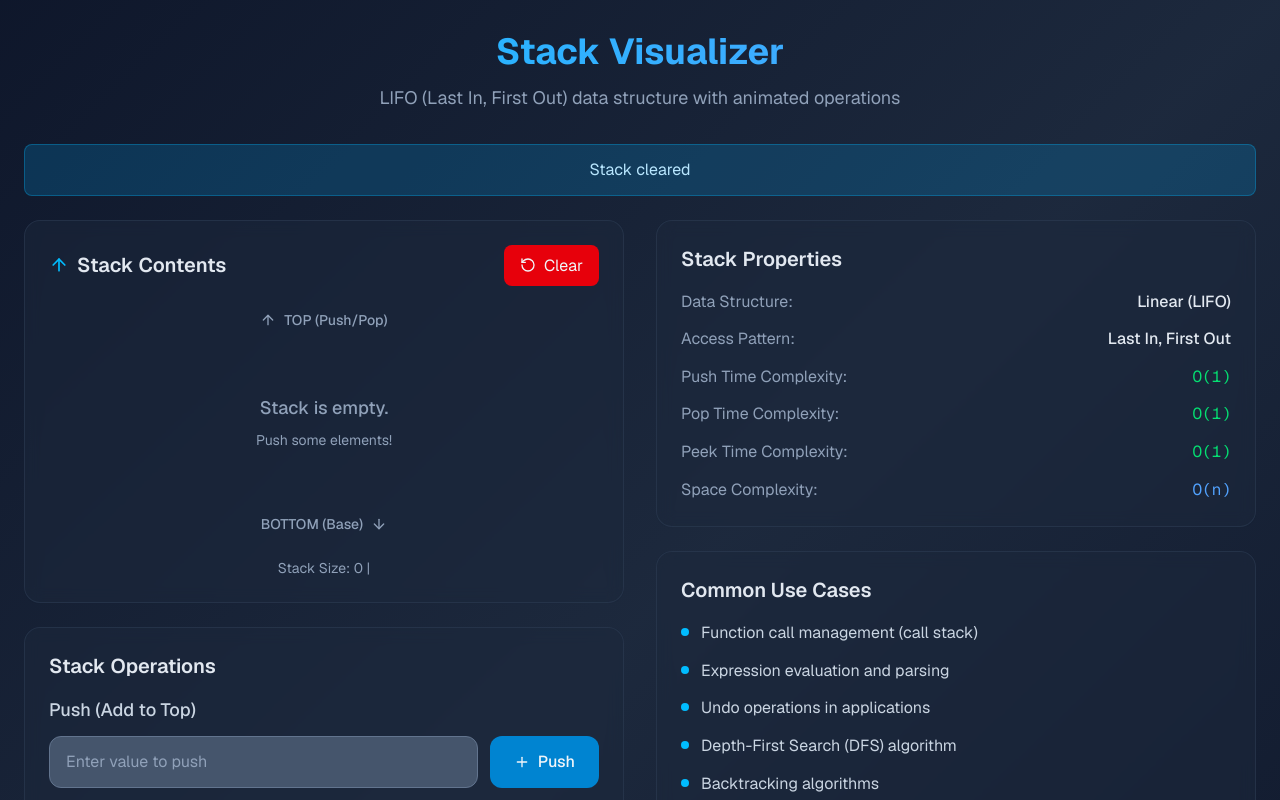
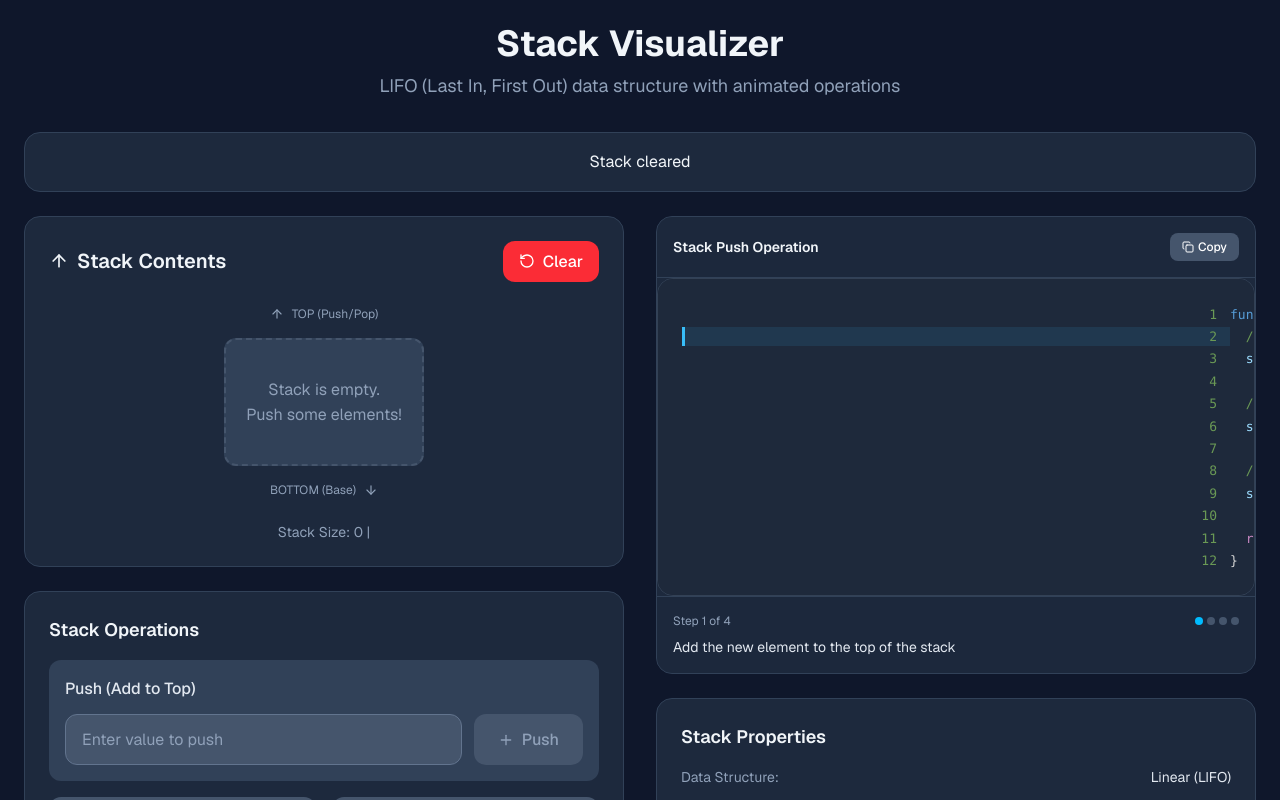
Before and after one commit to gael55x/DSA-Visualizer, a Next.js app in the folder dsa-visualizer/: page /stack in a window 1280 px wide. Both pictures are taken after a click on the button "Clear". Shown: the top 800 px of the page. Built offline with nearby package versions, Linux system fonts and the light colour scheme.

Commit message:
Fixed Stack visualizer such that it showcases as LIFO behavior

```diff
--- a/dsa-visualizer/components/visualizers/StackVisualizer.tsx
+++ b/dsa-visualizer/components/visualizers/StackVisualizer.tsx
@@ -2,8 +2,8 @@
 import { useState, useCallback } from 'react';
 import { motion, AnimatePresence } from 'framer-motion';
 import { Plus, Minus, Eye, RotateCcw, ArrowDown, ArrowUp } from 'lucide-react';
-
-const delay = (ms: number) => new Promise(resolve => setTimeout(resolve, ms));
+import CodeHighlighter from '../ui/CodeHighlighter';
+import { cn, delay } from '../../lib/utils';
 
 interface StackElement {
   value: number;
@@ -88,7 +88,7 @@ export default function StackVisualizer() {
   const [inputValue, setInputValue] = useState('');
   const [message, setMessage] = useState('');
   const [isAnimating, setIsAnimating] = useState(false);
-  const [currentOperation, setCurrentOperation] = useState<'push' | 'pop' | 'peek'>('push');
+  const [currentOperation, setCurrentOperation] = useState<string>('push');
   const [currentStep, setCurrentStep] = useState(0);
   const [peekedValue, setPeekedValue] = useState<number | null>(null);
 
@@ -104,6 +104,7 @@ export default function StackVisualizer() {
       showMessage('Please enter a value', 'error');
       return;
     }
+
     const value = parseInt(inputValue);
     if (isNaN(value)) {
       showMessage('Please enter a valid number', 'error');
@@ -221,70 +222,83 @@ export default function StackVisualizer() {
     showMessage('Stack cleared', 'info');
   };
 
-  // Reverse the stack for proper visualization (top element at top)
-  const visualStack = [...stack].reverse();
-
   return (
-    <div className="min-h-screen bg-gradient-to-br from-slate-900 via-slate-800 to-slate-900 text-slate-100">
-      <div className="container mx-auto px-6 py-8">
+    <div className="min-h-screen bg-slate-900 p-6">
+      <div className="max-w-7xl mx-auto">
         {/* Header */}
-        <div className="text-center mb-8">
-          <h1 className="text-4xl font-bold bg-gradient-to-r from-sky-400 to-blue-400 bg-clip-text text-transparent mb-3">
-            Stack Visualizer
-          </h1>
+        <motion.div
+          initial={{ opacity: 0, y: -20 }}
+          animate={{ opacity: 1, y: 0 }}
+          className="text-center mb-8"
+        >
+          <h1 className="text-4xl font-bold text-slate-100 mb-2">Stack Visualizer</h1>
           <p className="text-slate-400 text-lg">
             LIFO (Last In, First Out) data structure with animated operations
           </p>
-        </div>
+        </motion.div>
 
         {/* Message Display */}
-        <div className="mb-6">
+        <AnimatePresence>
           {message && (
-            <div className="bg-sky-500/20 border border-sky-400/30 rounded-lg px-4 py-3 text-sky-200 text-center">
+            <motion.div
+              initial={{ opacity: 0, y: -10 }}
+              animate={{ opacity: 1, y: 0 }}
+              exit={{ opacity: 0, y: -10 }}
+              className="mb-6 p-4 bg-slate-800 border border-slate-700 rounded-2xl text-slate-100 text-center"
+            >
               {message}
-            </div>
+            </motion.div>
           )}
-        </div>
+        </AnimatePresence>
 
-        <div className="grid grid-cols-1 lg:grid-cols-2 gap-8">
+        <div className="grid grid-cols-1 xl:grid-cols-2 gap-8">
           {/* Visualization Panel */}
-          <div className="space-y-6">
+          <motion.div
+            initial={{ opacity: 0, x: -10 }}
+            animate={{ opacity: 1, x: 0 }}
+            className="space-y-6"
+          >
             {/* Stack Display */}
-            <div className="bg-slate-800/50 backdrop-blur-sm rounded-2xl border border-slate-700/50 p-6">
+            <div className="bg-slate-800 rounded-2xl p-6 border border-slate-700">
               <div className="flex items-center justify-between mb-6">
-                <div className="flex items-center gap-2">
-                  <ArrowUp className="w-5 h-5 text-sky-400" />
-                  <h3 className="text-xl font-semibold text-slate-200">Stack Contents</h3>
-                </div>
+                <h2 className="text-xl font-semibold text-slate-100 flex items-center gap-2">
+                  <ArrowUp size={20} />
+                  Stack Contents
+                </h2>
                 <button
                   onClick={clearStack}
-                  className="px-4 py-2 bg-red-600 hover:bg-red-700 rounded-lg transition-colors flex items-center gap-2"
+                  disabled={isAnimating}
+                  className="flex items-center gap-2 px-4 py-2 bg-red-500 hover:bg-red-600 disabled:bg-slate-600 text-white disabled:text-slate-400 rounded-xl font-medium transition-colors"
                 >
-                  <RotateCcw className="w-4 h-4" />
+                  <RotateCcw size={16} />
                   Clear
                 </button>
               </div>
 
-              {/* Stack Container - Proper vertical layout */}
-              <div className="flex flex-col items-center space-y-4">
+              {/* Stack Container - Vertical Layout */}
+              <div className="relative flex flex-col items-center">
                 {/* Top Label */}
-                <div className="text-sm text-slate-400 font-medium flex items-center gap-2">
-                  <ArrowUp className="w-4 h-4" />
-                  TOP (Push/Pop)
+                <div className="mb-4 text-xs text-slate-400 flex items-center gap-2">
+                  <ArrowUp size={14} />
+                  <span>TOP (Push/Pop)</span>
                 </div>
 
-                {/* Stack Elements - Proper LIFO visualization */}
-                <div className="relative w-full max-w-xs">
+                {/* Stack Elements - Vertical Stack */}
+                <div className="relative min-w-[200px]">
                 <AnimatePresence mode="popLayout">
                     {stack.length === 0 ? (
-                      <div className="text-center py-12 text-slate-400">
-                        <div className="text-lg font-medium mb-2">Stack is empty.</div>
-                        <div className="text-sm">Push some elements!</div>
-                      </div>
+                    <motion.div
+                        initial={{ opacity: 0 }}
+                        animate={{ opacity: 1 }}
+                        className="w-full h-32 flex items-center justify-center bg-slate-700 rounded-xl border-2 border-dashed border-slate-600 text-slate-400 text-center"
+                    >
+                        Stack is empty.<br />Push some elements!
+                    </motion.div>
                     ) : (
-                      <div className="space-y-2">
-                        {visualStack.map((item, visualIndex) => {
-                          // Get the actual index in the original array
+                    <div className="flex flex-col gap-1">
+                        {/* Reverse the stack array to show newest (top) elements first */}
+                        {[...stack].reverse().map((item, visualIndex) => {
+                        // Calculate the actual index in the original array
                         const actualIndex = stack.length - 1 - visualIndex;
                         const isTop = actualIndex === stack.length - 1;
                         const isBottom = actualIndex === 0;
@@ -292,46 +306,43 @@ export default function StackVisualizer() {
                         return (
                             <motion.div
                             key={item.id}
-                              initial={item.isPushing ? { y: -50, opacity: 0, scale: 0.8 } : false}
+                            layout
+                            initial={{ opacity: 0, scale: 0.8, y: -30 }}
                             animate={{
+                                opacity: 1,
+                                scale: 1,
                                 y: 0,
-                                opacity: 1,
-                                scale: item.isHighlighted ? 1.05 : 1,
-                                backgroundColor: item.isHighlighted ? 'rgb(56 189 248)' : 'rgb(71 85 105)'
+                                backgroundColor: item.isHighlighted
+                                ? 'rgb(56, 189, 248)'
+                                : item.isPushing
+                                ? 'rgb(34, 197, 94)'
+                                : item.isPopping
+                                ? 'rgb(239, 68, 68)'
+                                : 'rgb(51, 65, 85)'
                             }}
-                              exit={item.isPopping ? {
-                                y: -50,
+                            exit={{
                                 opacity: 0,
-                                scale: 0.8
-                              } : { opacity: 0 }}
-                              transition={{
-                                type: "spring",
-                                stiffness: 300,
-                                damping: 30
+                                scale: 0.8,
+                                y: -30,
+                                transition: { duration: 0.3 }
                             }}
+                            transition={{ duration: 0.4 }}
                             className="relative"
                             >
                             {/* Stack Element */}
-                              <div className={`
-                                relative px-6 py-4 rounded-xl border-2 text-center font-bold text-lg
-                                ${item.isHighlighted
-                                  ? 'bg-sky-400 border-sky-300 text-slate-900'
-                                  : 'bg-slate-600 border-slate-500 text-slate-100'
-                                }
-                                transition-all duration-300
-                              `}>
+                            <div className="w-full h-16 flex items-center justify-center rounded-xl border-2 border-slate-600 text-slate-100 font-bold text-lg shadow-lg relative">
                                 {item.value}
 
-                                {/* TOP indicator for the top element */}
+                                {/* TOP indicator for the top element (now correctly at the top visually) */}
                                 {isTop && (
-                                  <div className="absolute -top-2 -right-2 bg-yellow-500 text-yellow-900 px-2 py-1 rounded-full text-xs font-bold">
+                                <div className="absolute -left-16 top-1/2 transform -translate-y-1/2 text-xs bg-yellow-500 text-slate-900 px-2 py-1 rounded font-medium whitespace-nowrap">
                                     TOP
                                 </div>
                                 )}
 
                                 {/* BOTTOM indicator for the bottom element when there are multiple */}
                                 {isBottom && stack.length > 1 && (
-                                  <div className="absolute -bottom-2 -right-2 bg-green-500 text-green-900 px-2 py-1 rounded-full text-xs font-bold">
+                                <div className="absolute -right-20 top-1/2 transform -translate-y-1/2 text-xs bg-green-500 text-white px-2 py-1 rounded font-medium whitespace-nowrap">
                                     BOTTOM
                                 </div>
                                 )}
@@ -345,25 +356,24 @@ export default function StackVisualizer() {
                 </div>
 
                 {/* Bottom Label */}
-                <div className="text-sm text-slate-400 font-medium flex items-center gap-2">
-                  BOTTOM (Base)
-                  <ArrowDown className="w-4 h-4" />
+                <div className="mt-4 text-xs text-slate-400 flex items-center gap-2">
+                  <span>BOTTOM (Base)</span>
+                  <ArrowDown size={14} />
                 </div>
 
                 {/* Stack Pointer Visualization */}
                 {stack.length > 0 && (
-                  <div className="text-xs text-slate-500 flex items-center gap-2">
-                    <ArrowUp className="w-3 h-3" />
-                    <span className="font-mono">Stack Pointer</span>
-                    <ArrowUp className="w-3 h-3" />
+                  <div className="absolute -left-8 top-16 flex flex-col items-center">
+                    <div className="text-xs text-yellow-400 mb-1">Stack Pointer</div>
+                    <ArrowUp className="text-yellow-400" size={16} />
                   </div>
                 )}
               </div>
 
-              <div className="mt-6 text-center text-sm text-slate-400">
+              <div className="mt-6 text-sm text-slate-400 text-center">
                 Stack Size: {stack.length} |
                 {peekedValue !== null && (
-                  <span className="text-sky-400 font-medium">
+                  <span className="text-yellow-400 ml-2">
                     Peeked Value: {peekedValue}
                   </span>
                 )}
@@ -371,13 +381,13 @@ export default function StackVisualizer() {
             </div>
 
             {/* Controls */}
-            <div className="bg-slate-800/50 backdrop-blur-sm rounded-2xl border border-slate-700/50 p-6">
-              <h3 className="text-xl font-semibold text-slate-200 mb-4">Stack Operations</h3>
+            <div className="bg-slate-800 rounded-2xl p-6 border border-slate-700">
+              <h3 className="text-lg font-semibold text-slate-100 mb-4">Stack Operations</h3>
 
               <div className="space-y-4">
                 {/* Push Section */}
-                <div className="space-y-3">
-                  <h4 className="text-lg font-medium text-slate-300">Push (Add to Top)</h4>
+                <div className="p-4 bg-slate-700 rounded-xl">
+                  <h4 className="font-medium text-slate-200 mb-3">Push (Add to Top)</h4>
                   <div className="flex gap-3">
                     <input
                       type="number"
@@ -390,13 +400,17 @@ export default function StackVisualizer() {
                     />
                     <button
                       onClick={pushElement}
-                      disabled={isAnimating}
-                      className="px-6 py-3 bg-sky-600 hover:bg-sky-700 disabled:bg-sky-600/50 rounded-xl font-medium transition-colors flex items-center gap-2"
+                      disabled={isAnimating || !inputValue}
+                      className="flex items-center gap-2 px-6 py-3 bg-sky-500 hover:bg-sky-600 disabled:bg-slate-600 text-white disabled:text-slate-400 rounded-xl font-medium transition-colors"
                     >
                       {isAnimating && currentOperation === 'push' ? (
-                        <div className="w-4 h-4 border-2 border-white border-t-transparent rounded-full animate-spin" />
+                        <motion.div
+                          animate={{ rotate: 360 }}
+                          transition={{ duration: 1, repeat: Infinity, ease: "linear" }}
+                          className="w-4 h-4 border-2 border-white border-t-transparent rounded-full"
+                        />
                       ) : (
-                        <Plus className="w-4 h-4" />
+                        <Plus size={16} />
                       )}
                       Push
                     </button>
@@ -404,16 +418,20 @@ export default function StackVisualizer() {
                 </div>
 
                 {/* Pop and Peek Section */}
-                <div className="grid grid-cols-1 sm:grid-cols-2 gap-3">
+                <div className="grid grid-cols-1 md:grid-cols-2 gap-4">
                   <button
                     onClick={popElement}
                     disabled={isAnimating || stack.length === 0}
-                    className="px-4 py-3 bg-red-600 hover:bg-red-700 disabled:bg-red-600/50 rounded-xl font-medium transition-colors flex items-center justify-center gap-2"
+                    className="flex items-center justify-center gap-2 p-4 bg-red-500 hover:bg-red-600 disabled:bg-slate-600 text-white disabled:text-slate-400 rounded-xl font-medium transition-colors"
                   >
                     {isAnimating && currentOperation === 'pop' ? (
-                      <div className="w-4 h-4 border-2 border-white border-t-transparent rounded-full animate-spin" />
+                      <motion.div
+                        animate={{ rotate: 360 }}
+                        transition={{ duration: 1, repeat: Infinity, ease: "linear" }}
+                        className="w-4 h-4 border-2 border-white border-t-transparent rounded-full"
+                      />
                     ) : (
-                      <Minus className="w-4 h-4" />
+                      <Minus size={16} />
                     )}
                     Pop (Remove Top)
                   </button>
@@ -421,102 +439,97 @@ export default function StackVisualizer() {
                   <button
                     onClick={peekElement}
                     disabled={isAnimating || stack.length === 0}
-                    className="px-4 py-3 bg-yellow-600 hover:bg-yellow-700 disabled:bg-yellow-600/50 rounded-xl font-medium transition-colors flex items-center justify-center gap-2"
+                    className="flex items-center justify-center gap-2 p-4 bg-yellow-500 hover:bg-yellow-600 disabled:bg-slate-600 text-slate-900 disabled:text-slate-400 rounded-xl font-medium transition-colors"
                   >
                     {isAnimating && currentOperation === 'peek' ? (
-                      <div className="w-4 h-4 border-2 border-white border-t-transparent rounded-full animate-spin" />
+                      <motion.div
+                        animate={{ rotate: 360 }}
+                        transition={{ duration: 1, repeat: Infinity, ease: "linear" }}
+                        className="w-4 h-4 border-2 border-slate-900 border-t-transparent rounded-full"
+                      />
                     ) : (
-                      <Eye className="w-4 h-4" />
+                      <Eye size={16} />
                     )}
                     Peek (View Top)
                   </button>
                 </div>
               </div>
             </div>
+          </motion.div>
+
+          {/* Code Panel */}
+          <motion.div
+            initial={{ opacity: 0, x: 0 }}
+            animate={{ opacity: 1, x: 0 }}
+            className="space-y-6"
+          >
+            <CodeHighlighter
+              code={STACK_OPERATIONS[currentOperation as keyof typeof STACK_OPERATIONS]}
+              language="javascript"
+              title={`Stack ${currentOperation.charAt(0).toUpperCase() + currentOperation.slice(1)} Operation`}
+              steps={CODE_STEPS[currentOperation as keyof typeof CODE_STEPS]}
+              currentStep={currentStep}
+              showControls={false}
+            />
+
+            {/* Stack Properties */}
+            <div className="bg-slate-800 rounded-2xl p-6 border border-slate-700">
+              <h3 className="text-lg font-semibold text-slate-100 mb-4">Stack Properties</h3>
+              <div className="space-y-3 text-sm">
+                <div className="flex justify-between">
+                  <span className="text-slate-400">Data Structure:</span>
+                  <span className="text-slate-200">Linear (LIFO)</span>
                 </div>
-
-          {/* Information Panel */}
-          <div className="space-y-6">
-            {/* Stack Properties */}
-            <div className="bg-slate-800/50 backdrop-blur-sm rounded-2xl border border-slate-700/50 p-6">
-              <h3 className="text-xl font-semibold text-slate-200 mb-4">Stack Properties</h3>
-              <div className="space-y-3">
-                <div className="flex justify-between items-center">
-                  <span className="text-slate-400">Data Structure:</span>
-                  <span className="text-slate-200 font-medium">Linear (LIFO)</span>
+                <div className="flex justify-between">
+                  <span className="text-slate-400">Access Pattern:</span>
+                  <span className="text-slate-200">Last In, First Out</span>
                 </div>
-                <div className="flex justify-between items-center">
-                  <span className="text-slate-400">Access Pattern:</span>
-                  <span className="text-slate-200 font-medium">Last In, First Out</span>
+                <div className="flex justify-between">
+                  <span className="text-slate-400">Push Time Complexity:</span>
+                  <span className="text-green-400">O(1)</span>
                 </div>
-                <div className="flex justify-between items-center">
-                  <span className="text-slate-400">Push Time Complexity:</span>
-                  <span className="text-green-400 font-mono">O(1)</span>
+                <div className="flex justify-between">
+                  <span className="text-slate-400">Pop Time Complexity:</span>
+                  <span className="text-green-400">O(1)</span>
                 </div>
-                <div className="flex justify-between items-center">
-                  <span className="text-slate-400">Pop Time Complexity:</span>
-                  <span className="text-green-400 font-mono">O(1)</span>
+                <div className="flex justify-between">
+                  <span className="text-slate-400">Peek Time Complexity:</span>
+                  <span className="text-green-400">O(1)</span>
                 </div>
-                <div className="flex justify-between items-center">
-                  <span className="text-slate-400">Peek Time Complexity:</span>
-                  <span className="text-green-400 font-mono">O(1)</span>
-                </div>
-                <div className="flex justify-between items-center">
+                <div className="flex justify-between">
                   <span className="text-slate-400">Space Complexity:</span>
-                  <span className="text-blue-400 font-mono">O(n)</span>
+                  <span className="text-yellow-400">O(n)</span>
                 </div>
               </div>
             </div>
 
             {/* Use Cases */}
-            <div className="bg-slate-800/50 backdrop-blur-sm rounded-2xl border border-slate-700/50 p-6">
-              <h3 className="text-xl font-semibold text-slate-200 mb-4">Common Use Cases</h3>
-              <div className="space-y-3">
-                <div className="flex items-start gap-3">
-                  <div className="w-2 h-2 bg-sky-400 rounded-full mt-2 flex-shrink-0"></div>
-                  <span className="text-slate-300">Function call management (call stack)</span>
+            <div className="bg-slate-800 rounded-2xl p-6 border border-slate-700">
+              <h3 className="text-lg font-semibold text-slate-100 mb-4">Common Use Cases</h3>
+              <ul className="space-y-2 text-sm text-slate-300">
+                <li className="flex items-start gap-2">
+                  <div className="w-2 h-2 bg-sky-400 rounded-full mt-2 flex-shrink-0" />
+                  Function call management (call stack)
+                </li>
+                <li className="flex items-start gap-2">
+                  <div className="w-2 h-2 bg-sky-400 rounded-full mt-2 flex-shrink-0" />
+                  Expression evaluation and parsing
+                </li>
+                <li className="flex items-start gap-2">
+                  <div className="w-2 h-2 bg-sky-400 rounded-full mt-2 flex-shrink-0" />
+                  Undo operations in applications
+                </li>
+                <li className="flex items-start gap-2">
+                  <div className="w-2 h-2 bg-sky-400 rounded-full mt-2 flex-shrink-0" />
+                  Depth-First Search (DFS) algorithm
+                </li>
+                <li className="flex items-start gap-2">
+                  <div className="w-2 h-2 bg-sky-400 rounded-full mt-2 flex-shrink-0" />
+                  Backtracking algorithms
+                </li>
+              </ul>
             </div>
-                <div className="flex items-start gap-3">
-                  <div className="w-2 h-2 bg-sky-400 rounded-full mt-2 flex-shrink-0"></div>
-                  <span className="text-slate-300">Expression evaluation and parsing</span>
-                </div>
-                <div className="flex items-start gap-3">
-                  <div className="w-2 h-2 bg-sky-400 rounded-full mt-2 flex-shrink-0"></div>
-                  <span className="text-slate-300">Undo operations in applications</span>
-                </div>
-                <div className="flex items-start gap-3">
-                  <div className="w-2 h-2 bg-sky-400 rounded-full mt-2 flex-shrink-0"></div>
-                  <span className="text-slate-300">Depth-First Search (DFS) algorithm</span>
-                </div>
-                <div className="flex items-start gap-3">
-                  <div className="w-2 h-2 bg-sky-400 rounded-full mt-2 flex-shrink-0"></div>
-                  <span className="text-slate-300">Backtracking algorithms</span>
-                </div>
-              </div>
-            </div>
-
-            {/* Current Operation Code */}
-            <div className="bg-slate-800/50 backdrop-blur-sm rounded-2xl border border-slate-700/50 p-6">
-              <h3 className="text-xl font-semibold text-slate-200 mb-4">
-                Stack {currentOperation.charAt(0).toUpperCase() + currentOperation.slice(1)} Operation
-              </h3>
-              <div className="bg-slate-900 rounded-lg p-4 font-mono text-sm">
-                <pre className="text-slate-300 whitespace-pre-wrap">
-                  {STACK_OPERATIONS[currentOperation]}
-                </pre>
-              </div>
-
-              {isAnimating && (
-                <div className="mt-4 p-3 bg-sky-500/20 border border-sky-400/30 rounded-lg">
-                  <div className="text-sm text-sky-200">
-                    <strong>Step {currentStep + 1} of {CODE_STEPS[currentOperation].length}:</strong>
-                    <br />
-                    {CODE_STEPS[currentOperation][currentStep]?.description}
-                  </div>
-                </div>
-              )}
-            </div>
-          </div>
+          </motion.div>
         </div>
       </div>
     </div>
```
Lines whose indentation alone changed are shown as unchanged.
